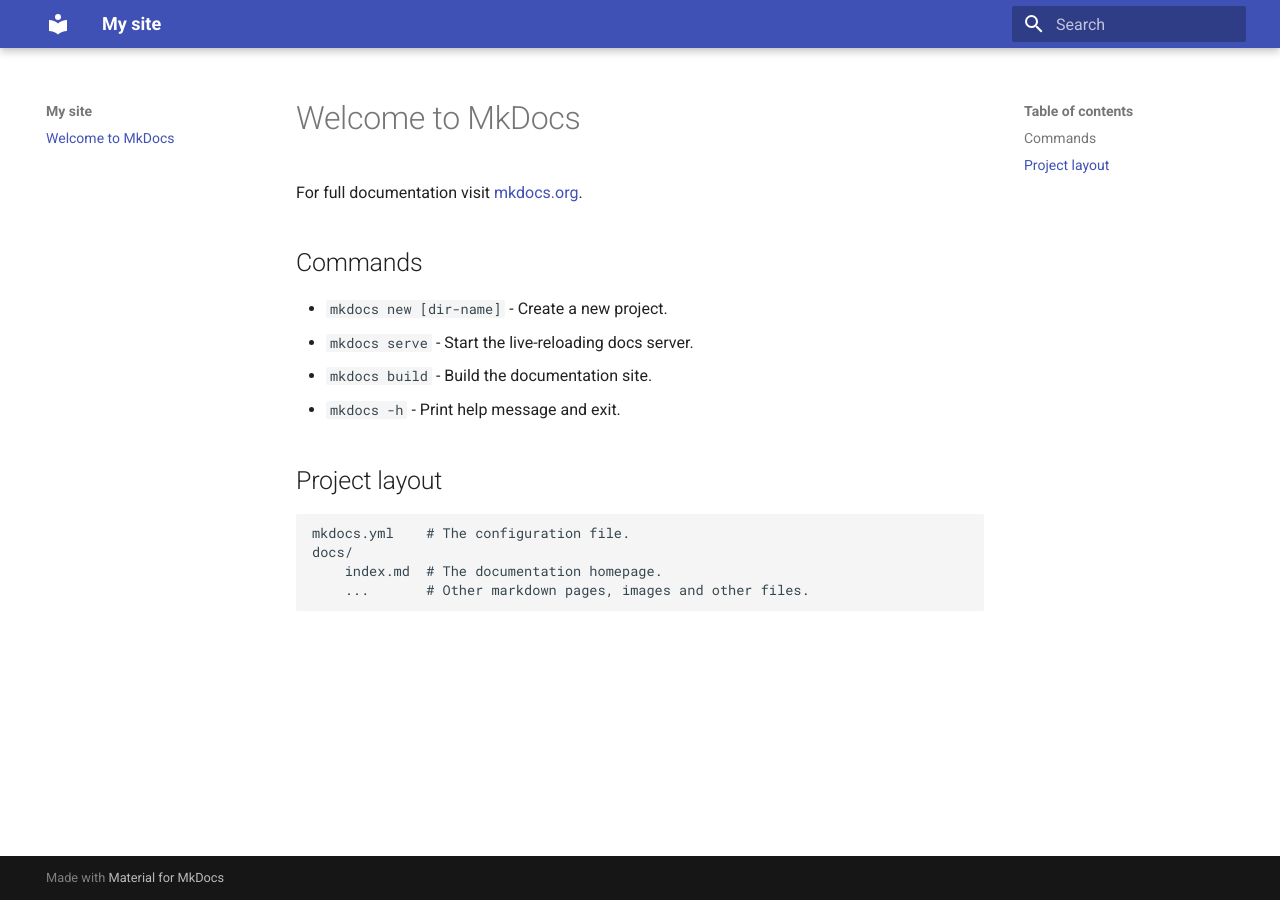
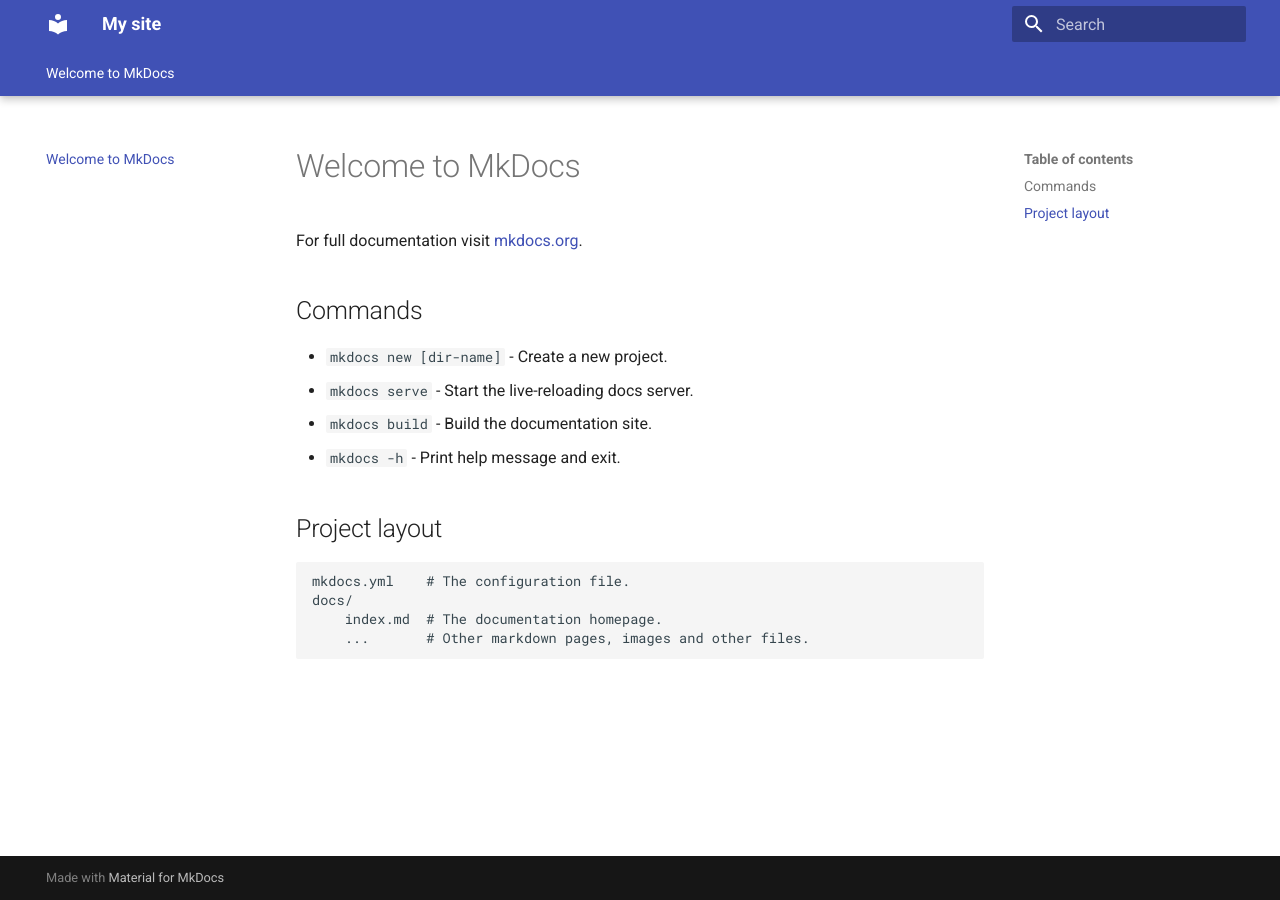
Before and after one commit to ORBITAL-Assistive-Tech/documentation, an MkDocs documentation site: the page built from docs/index.md, in a window 1280 px wide. Built offline with MkDocs 1.6.1 and Material for MkDocs 9.7.7, drawn with Linux system fonts in a browser that asks for light colours.

Commit message:
navigation settings

```diff
--- a/mkdocs.yml
+++ b/mkdocs.yml
@@ -2,3 +2,12 @@
 site_url: https://mydomain.org/mysite
 theme:
   name: material
+  features:
+  - navigation.instant
+  - navigation.tracking
+  - navigation.tabs
+  - navigation.tabs.sticky
+  - navigation.path
+  - navigation.prune
+  - navigation.indexes
+  - navigation.top
```
